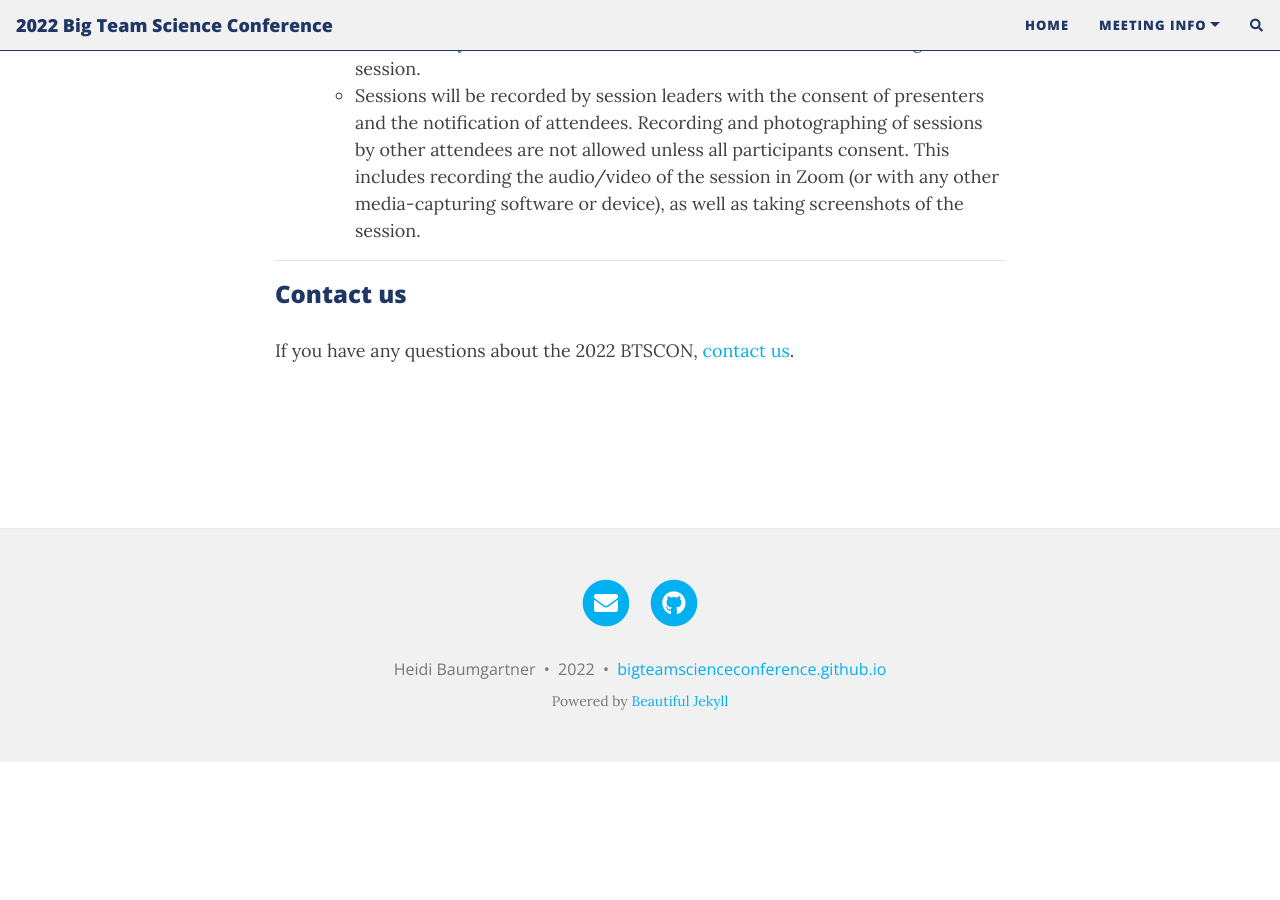
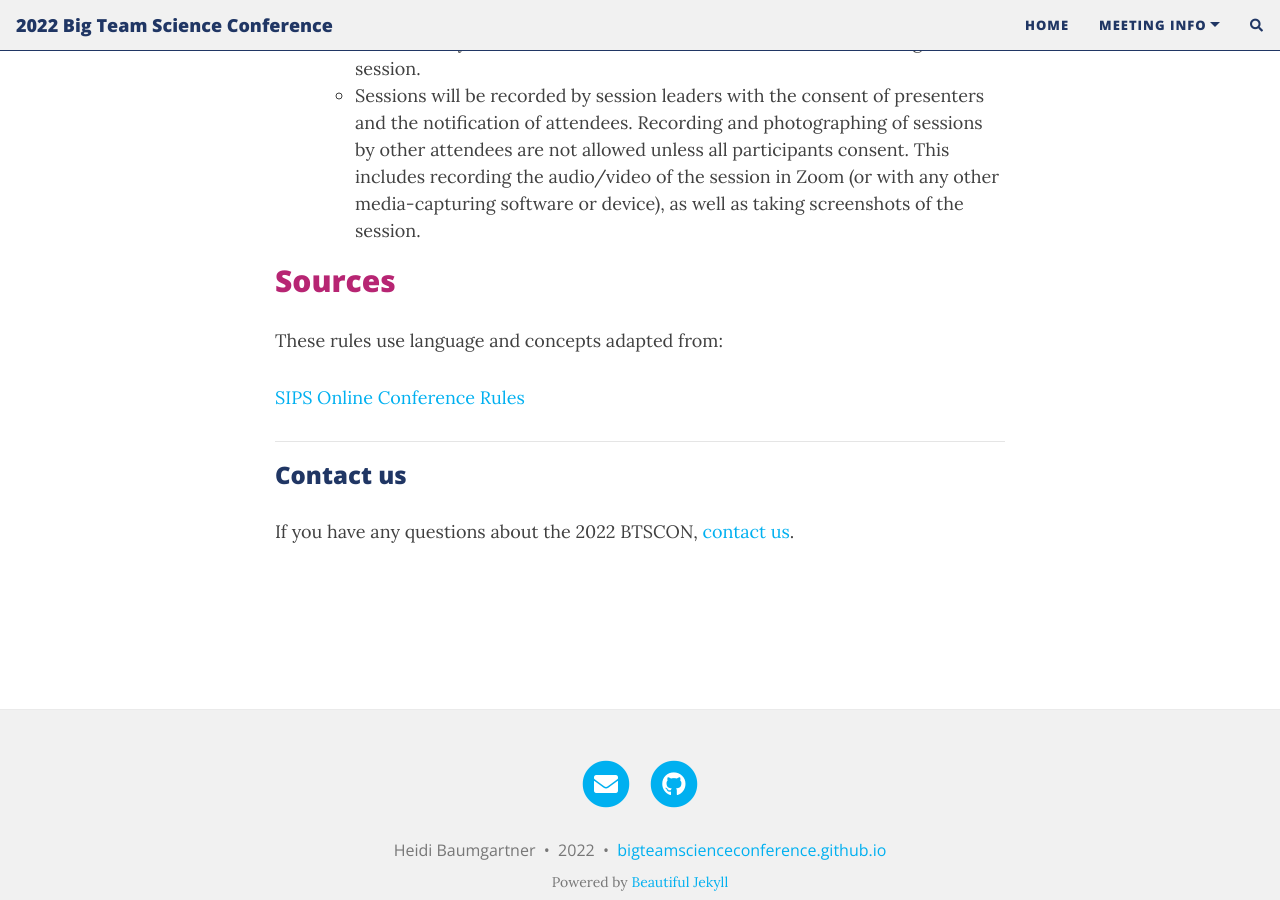
Before and after one commit to bigteamscienceconference/bigteamscienceconference.github.io, a Jekyll site: the page built from rules.md, in a window 1280 px wide and 900 px high, scrolled down 1120 px. Built offline with Jekyll 4.4.1, drawn with Linux system fonts in a browser that asks for light colours; nearby versions of some CDN libraries; comment, search, counter and statistics services are not loaded; before the commit the page ends 1882 px from its top, so only the background shows below that.

Commit message:
Update rules.md

```diff
--- a/rules.md
+++ b/rules.md
@@ -18,6 +18,13 @@ To provide clarity on how the BTSCON [Code of Conduct]({{site.baseurl}}/codeofco
 + Sessions will be recorded by session leaders with the consent of presenters and the notification of attendees. Recording and photographing of sessions by other attendees are not allowed unless all participants consent. This includes recording the audio/video of the session in Zoom (or with any other media-capturing software or device), as well as taking screenshots of the session.
 
 
+## Sources
+
+These rules use language and concepts adapted from:
+
+[SIPS Online Conference Rules](https://www.improvingpsych.org/SIPS2022/sips-2022-online-conference-rules/)
+
+
 ***
 
 ### Contact us
```
